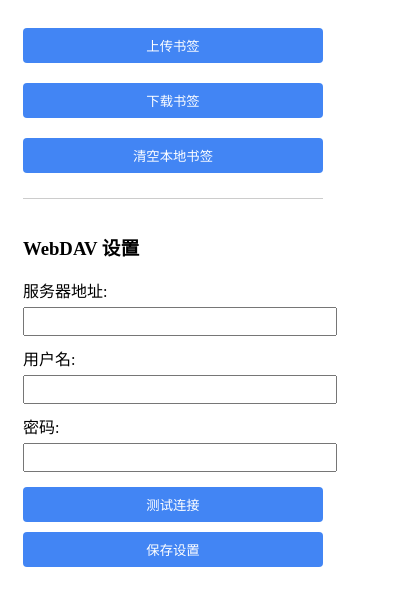
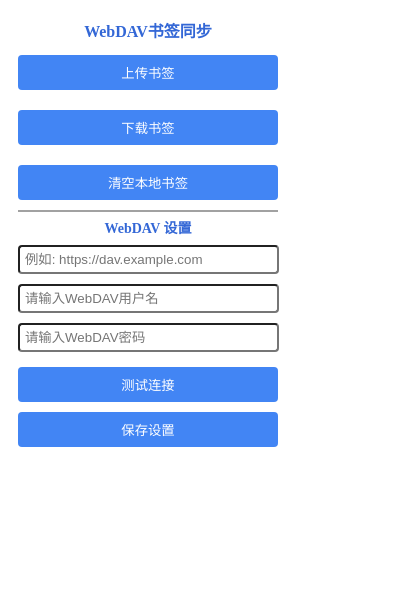
Before and after one commit to alan16742/bookmarksync, a browser extension: page popup/popup.html in a window 400 px wide. Drawn offline with Linux system fonts and the light colour scheme.

Commit message:
可用版本

```diff
--- a/js/bookmark.js
+++ b/js/bookmark.js
@@ -38,26 +38,27 @@
       }
     }
 
+    try {
       await this.clearAllBookmarks();
 
-    // 获取书签栏和其他书签的ID
       const bookmarkBar = '1';    // 书签栏的ID
       const otherBookmarks = '2'; // 其他书签的ID
 
-    // 分别处理书签栏和其他书签
       for (const node of bookmarkData[0].children) {
         if (node.title === 'Bookmarks Bar' || node.title === '书签栏') {
-        // 处理书签栏内容
           for (const child of node.children || []) {
             await createBookmarkTree(child, bookmarkBar);
           }
         } else if (node.title === 'Other Bookmarks' || node.title === '其他书签') {
-        // 处理其他书签内容
           for (const child of node.children || []) {
             await createBookmarkTree(child, otherBookmarks);
           }
         }
       }
+    } catch (error) {
+      console.error('导入书签失败:', error);
+      throw new Error('导入书签失败: ' + error.message);
+    }
   }
 }
 
--- a/popup/popup.css
+++ b/popup/popup.css
@@ -1,61 +1,91 @@
+/* 主容器样式 */
 .container {
-  width: 300px;
-  padding: 15px;
+  width: 260px;  /* 弹出窗口固定宽度 */
+  padding: 10px; /* 内边距，使内容不贴边 */
 }
 
+/* 操作按钮区域样式 */
 .actions {
-  display: flex;
-  flex-direction: column;
-  gap: 10px;
-  margin-bottom: 20px;
+  display: flex;          /* 使用弹性布局 */
+  flex-direction: column; /* 按钮垂直排列 */
+  gap: 10px;             /* 按钮之间的间距 */
+  margin-bottom: 5px;    /* 与下方设置区域的间距 */
 }
 
+/* WebDAV 设置区域样式 */
 .settings {
-  border-top: 1px solid #ccc;
-  padding-top: 15px;
+  border-top: 2px solid #a1a1a1; /* 顶部分隔线 */
+  padding-top: 5px;          /* 顶部内边距 */
 }
 
+/* 表单组样式 */
 .form-group {
-  margin-bottom: 10px;
+  margin-bottom: 10px; /* 表单组之间的垂直间距 */
 }
 
+/* 表单标签样式 */
 .form-group label {
-  display: block;
-  margin-bottom: 5px;
+  display: block;       /* 标签独占一行 */
+  margin-bottom: 5px;   /* 与输入框的间距 */
 }
 
+/* 输入框样式 */
 .form-group input {
-  width: 100%;
-  padding: 5px;
+  width: 95%;    /* 宽度占满容器 */
+  padding: 5px;   /* 输入框内边距 */
+  border-radius: 4px;        /* 圆角边框 */
 }
 
+/* 按钮通用样式 */
 button {
-  width: 100%;
-  padding: 8px;
-  margin: 5px 0;
-  background-color: #4285f4;
-  color: white;
-  border: none;
-  border-radius: 4px;
-  cursor: pointer;
+  width: 100%;                /* 宽度占满容器 */
+  padding: 8px;              /* 按钮内边距 */
+  margin: 5px 0;             /* 按钮垂直间距 */
+  background-color: #4285f4; /* Google 蓝色背景 */
+  color: white;              /* 白色文字 */
+  border: none;              /* 移除边框 */
+  border-radius: 4px;        /* 圆角边框 */
+  cursor: pointer;           /* 鼠标悬停时显示手型光标 */
 }
 
+/* 按钮悬停效果 */
 button:hover {
-  background-color: #3367d6;
+  background-color: #3367d6; /* 更深的蓝色 */
 }
 
+/* 状态消息区域样式 */
 .status {
-  margin-top: 10px;
-  padding: 10px;
-  border-radius: 4px;
+  margin-top: 5px;    /* 顶部间距 */
+  padding: 10px;       /* 内边距 */
+  border-radius: 4px;  /* 圆角边框 */
 }
 
+/* 成功状态样式 */
 .status.success {
-  background-color: #d4edda;
-  color: #155724;
+  background-color: #d4edda; /* 浅绿色背景 */
+  color: #155724;           /* 深绿色文字 */
 }
 
+/* 错误状态样式 */
 .status.error {
-  background-color: #f8d7da;
-  color: #721c24;
+  background-color: #f8d7da; /* 浅红色背景 */
+  color: #721c24;           /* 深红色文字 */
 }
+
+/* 标题样式 */
+.title {
+  font-size: 16px;          /* 标题字体大小 */
+  font-weight: bold;        /* 加粗字体 */
+  text-align: center;       /* 居中对齐 */
+  margin: 0 0 8px 0;       /* 底部外边距 */
+  color: #3367D6;           /* 深灰色文字 */
+}
+
+/* h3样式 */
+h3 {
+  font-size: 14px;          /* 标题字体大小 */
+  font-weight: bold;        /* 加粗字体 */
+  text-align: center;       /* 居中对齐 */
+  margin: 0 0 8px 0;       /* 底部外边距 */
+  color: #3367D6;           /* 深灰色文字 */
+}
--- a/popup/popup.html
+++ b/popup/popup.html
@@ -6,6 +6,7 @@
 </head>
 <body>
   <div class="container">
+    <h1 class="title">WebDAV书签同步</h1>
     <div class="actions">
       <button id="uploadBtn">上传书签</button>
       <button id="downloadBtn">下载书签</button>
@@ -15,16 +16,16 @@
     <div class="settings">
       <h3>WebDAV 设置</h3>
       <div class="form-group">
-        <label>服务器地址:</label>
-        <input type="text" id="serverUrl">
+        <!-- <label>服务器地址:</label> -->
+        <input type="text" id="serverUrl" placeholder="例如: https://dav.example.com">
       </div>
       <div class="form-group">
-        <label>用户名:</label>
-        <input type="text" id="username">
+        <!-- <label>用户名:</label> -->
+        <input type="text" id="username" placeholder="请输入WebDAV用户名">
       </div>
       <div class="form-group">
-        <label>密码:</label>
-        <input type="password" id="password">
+        <!-- <label>密码:</label> -->
+        <input type="password" id="password" placeholder="请输入WebDAV密码">
       </div>
       <button id="testConnection">测试连接</button>
       <button id="saveSettings">保存设置</button>
```
Also changed, not shown: README.md, manifest.json. Lines whose indentation alone changed are shown as unchanged.
